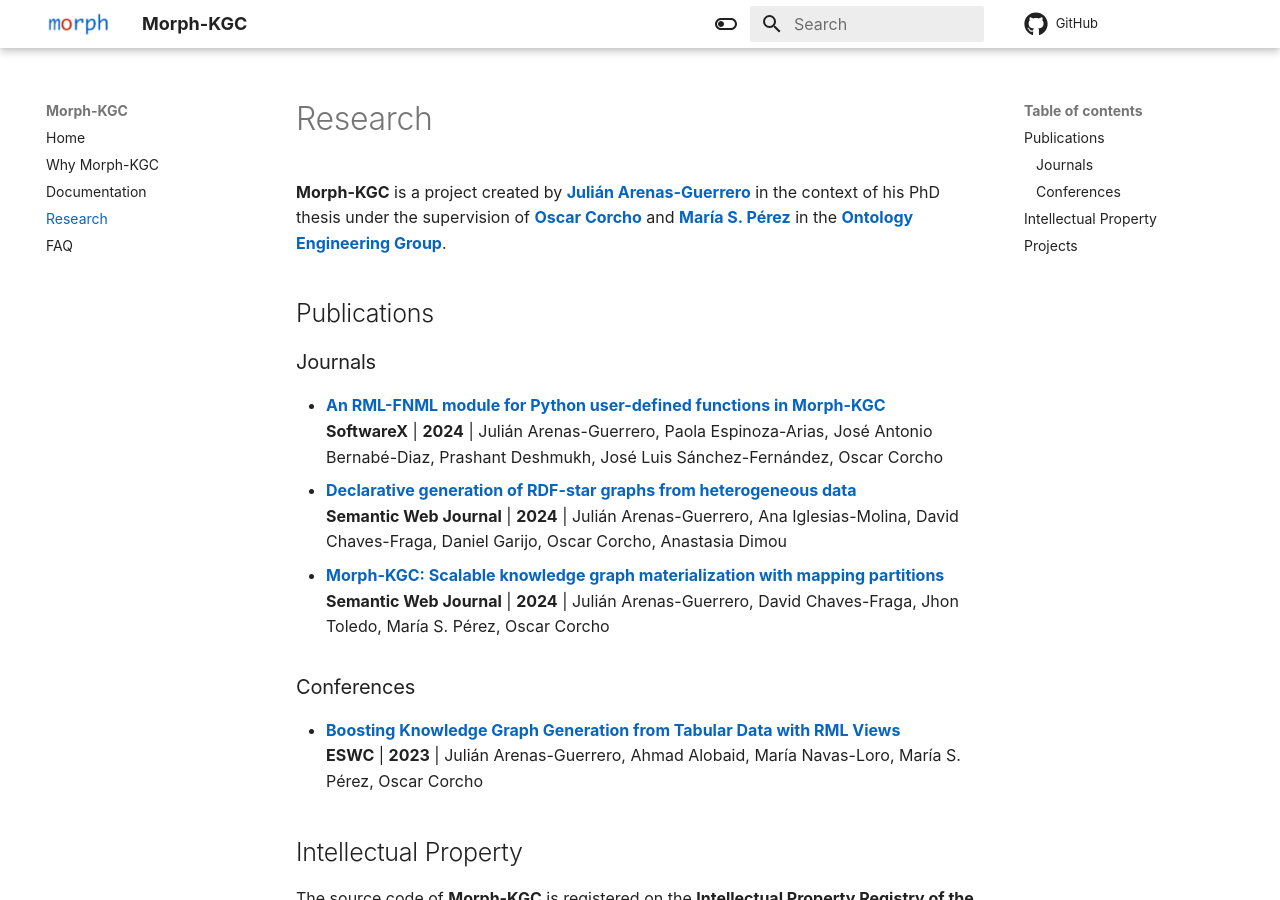
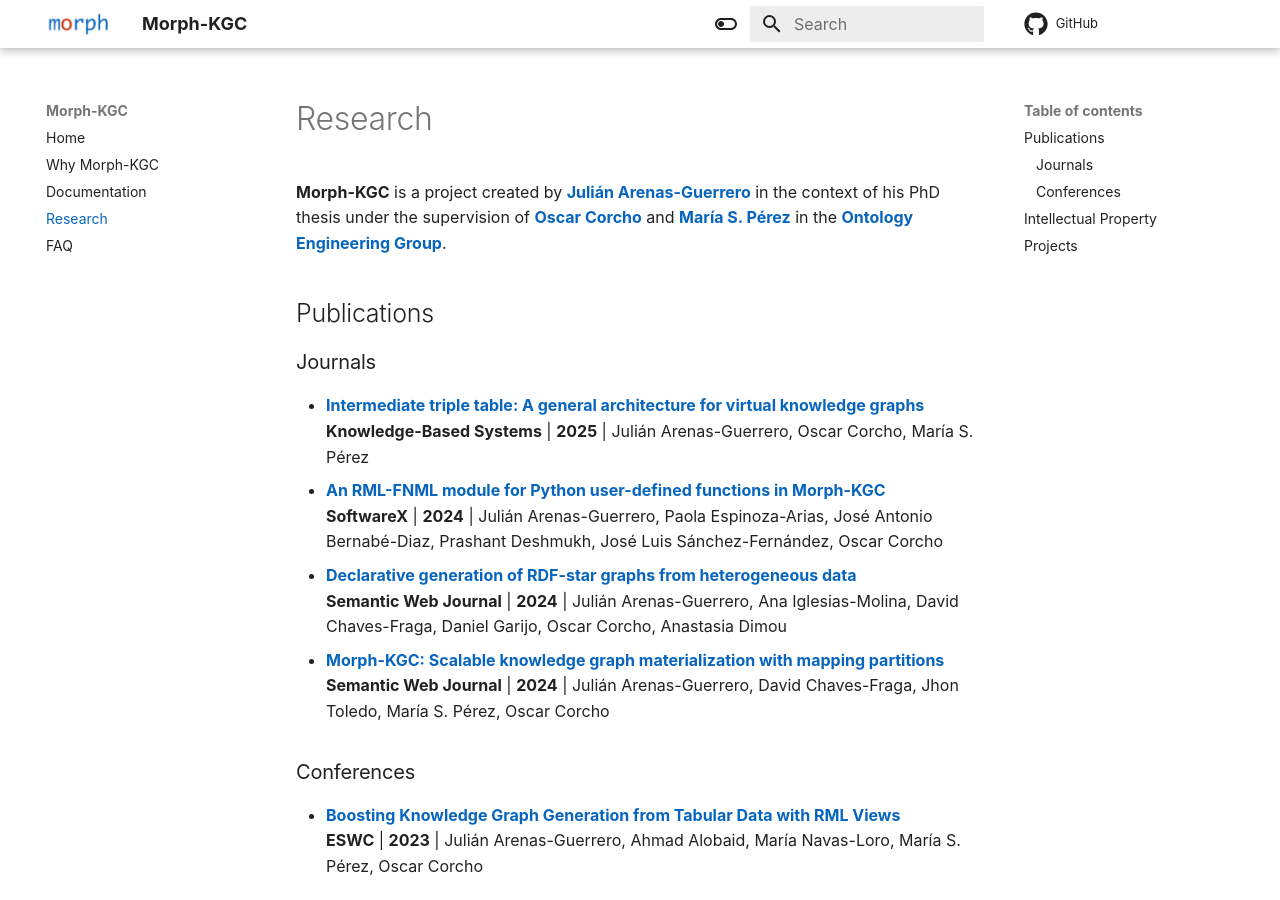
Before and after one commit to morph-kgc/morph-kgc-docs, an MkDocs documentation site: the page built from docs/research.md, in a window 1280 px wide and 900 px high. Built offline with MkDocs 1.6.1 and Material for MkDocs 9.7.7, drawn with Linux system fonts in a browser that asks for light colours; comment, search, counter and statistics services are not loaded.

Commit message:
Update research.md

```diff
--- a/docs/research.md
+++ b/docs/research.md
@@ -6,6 +6,8 @@
 
 ### Journals
 
+- **[Intermediate triple table: A general architecture for virtual knowledge graphs](https://doi.org/10.1016/j.knosys.2025.113179)**
+**Knowledge-Based Systems** | **2025** | Julián Arenas-Guerrero, Oscar Corcho, María S. Pérez
 - **[An RML-FNML module for Python user-defined functions in Morph-KGC](https://www.sciencedirect.com/science/article/pii/S2352711024000803)**
 **SoftwareX** | **2024** | Julián Arenas-Guerrero, Paola Espinoza-Arias, José Antonio Bernabé-Diaz, Prashant Deshmukh, José Luis Sánchez-Fernández, Oscar Corcho
 - **[Declarative generation of RDF-star graphs from heterogeneous data](https://www.doi.org/10.3233/SW-243602)**
```
